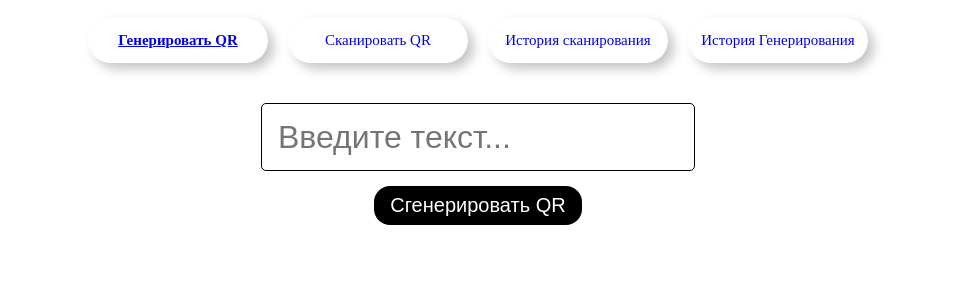
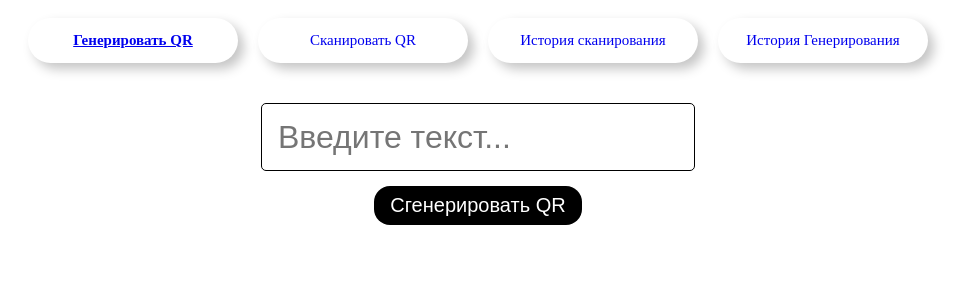
Before and after one commit to Yurik-00007/qr-code, a React (Vite) app: page / in a window 1280 px wide. Shown: the top 300 px of the page, without its empty margins (162-1131 px from the left). Built offline with nearby package versions, Linux system fonts and the light colour scheme.

Commit message:
add style for botton

```diff
--- a/src/components/Navigation/Navigation.module.css
+++ b/src/components/Navigation/Navigation.module.css
@@ -12,7 +12,7 @@ a {
     align-items: center; /* Вертикальное центрирование */
     justify-content: center;
     text-decoration: none;
-    width: 12em;
+    width: 14em;
     height: 3em;
     border-radius: 30em;
     font-size: 15px;
```
